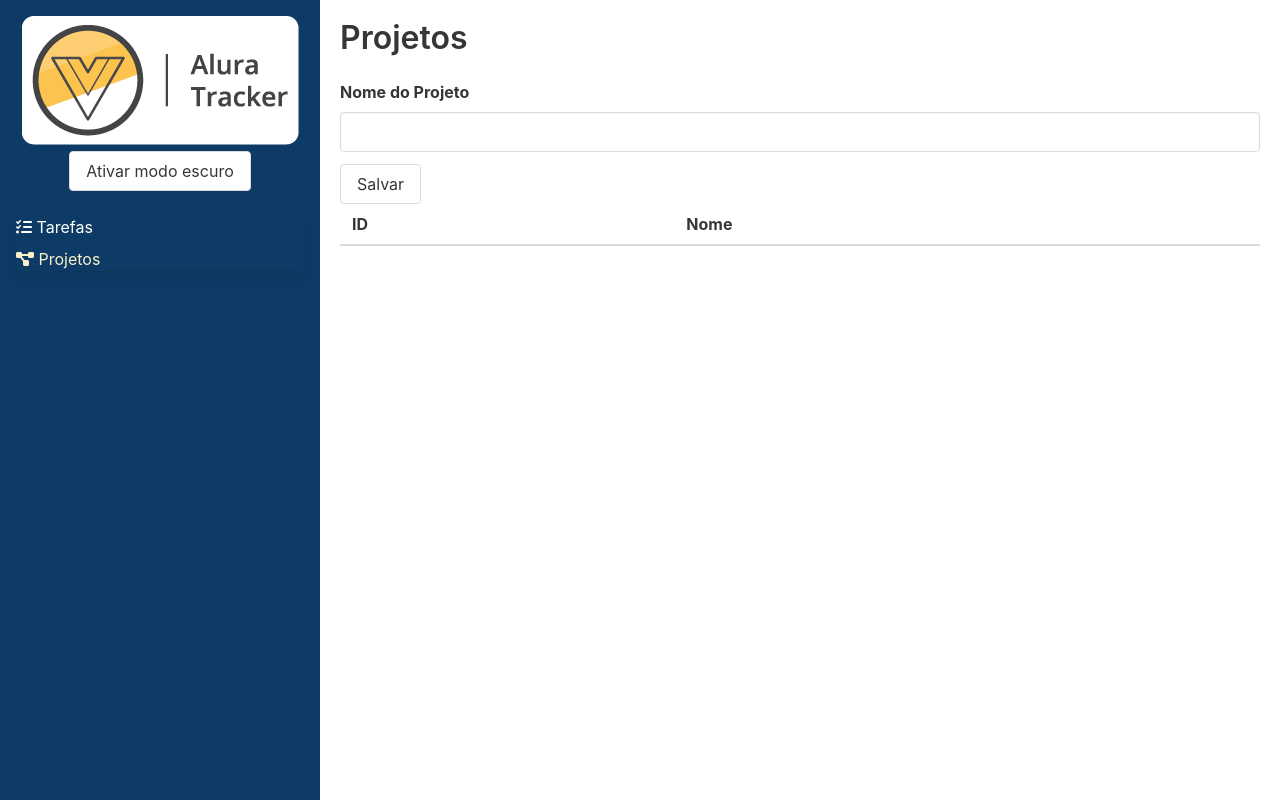
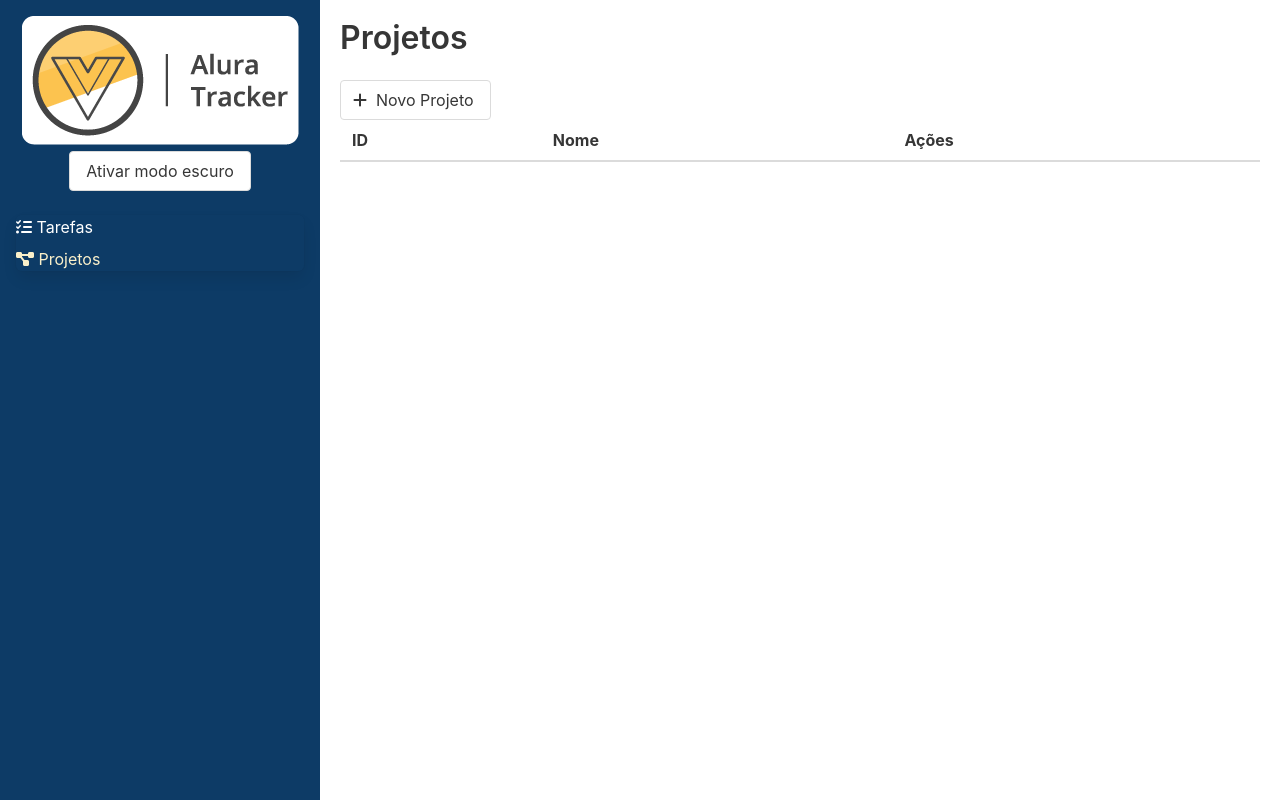
Before and after one commit to edmarques11/Vue-3-Alura, a Vue app: page /#/projetos in a window 1280 px wide. Built offline with nearby package versions, Linux system fonts and the light colour scheme.

Commit message:
feat: componentize form add projetc

```diff
--- a/src/router/index.ts
+++ b/src/router/index.ts
@@ -4,12 +4,22 @@
     {
         path: "/",
         name: "Tarefas",
-        component: () => import("../views/Tarefas.vue"),
+        component: () => import("@/views/Tarefas.vue"),
     },
     {
         path: "/projetos",
         name: "Projetos",
-        component: () => import("../views/Projetos.vue"),
+        component: () => import("@/views/Projetos.vue"),
+    },
+    {
+        path: "/projetos/novo",
+        name: "Novo Projeto",
+        component: () => import("@/views/projetos/Formulario.vue"),
+    },
+    {
+        path: "/projetos/:id",
+        name: "Editar Projeto",
+        component: () => import("@/views/projetos/Formulario.vue"),
     },
 ];
 
--- a/src/views/Projetos.vue
+++ b/src/views/Projetos.vue
@@ -1,33 +1,31 @@
 <template>
     <section class="projetos">
         <h1 class="title">Projetos</h1>
-        <form @submit.prevent="salvar">
-            <div class="field">
-                <label for="nomeDoProjeto" class="label">
-                    Nome do Projeto
-                </label>
-                <input
-                    v-model="nomeDoProjeto"
-                    type="text"
-                    class="input"
-                    id="nomeDoProjeto"
-                />
-            </div>
-            <div class="field">
-                <button class="button" type="submit">Salvar</button>
-            </div>
-        </form>
+        <router-link to="/projetos/novo" class="button">
+            <span class="icon is-small">
+                <i class="fas fa-plus"></i>
+            </span>
+            <span>Novo Projeto</span>
+        </router-link>
         <table class="table is-fullwidth">
             <thead>
                 <tr>
                     <th>ID</th>
                     <th>Nome</th>
+                    <th>Ações</th>
                 </tr>
             </thead>
             <tbody>
                 <tr v-for="projeto in projetos" :key="projeto.id">
                     <td>{{ projeto.id }}</td>
                     <td>{{ projeto.nome }}</td>
+                    <td>
+                        <router-link :to="`/projetos/${projeto.id}`" class="button">
+                            <span class="icon is-small">
+                                <i class="fas fa-pencil-alt"></i>
+                            </span>
+                        </router-link>
+                    </td>
                 </tr>
             </tbody>
         </table>
@@ -41,24 +39,10 @@
 export default defineComponent({
     name: "ProjetosVue",
 
-    data() {
-        return {
-            nomeDoProjeto: "",
-        };
-    },
-
-    methods: {
-        salvar(): void {
-            this.store.commit("ADICIONA_PROJETO", this.nomeDoProjeto);
-            this.nomeDoProjeto = "";
-        },
-    },
-
     setup() {
         const store = useStore();
 
         return {
-            store,
             projetos: computed(() => store.state.projetos),
         };
     },
--- /dev/null
+++ b/src/views/projetos/Formulario.vue
@@ -0,0 +1,58 @@
+<template>
+    <section class="projetos">
+        <h1 class="title">Projetos</h1>
+        <form @submit.prevent="salvar">
+            <div class="field">
+                <label for="nomeDoProjeto" class="label">
+                    Nome do Projeto
+                </label>
+                <input
+                    v-model="nomeDoProjeto"
+                    type="text"
+                    class="input"
+                    id="nomeDoProjeto"
+                />
+            </div>
+            <div class="field">
+                <button class="button" type="submit">Salvar</button>
+            </div>
+        </form>
+    </section>
+</template>
+
+<script lang="ts">
+import { useStore } from "@/store";
+import { defineComponent } from "vue";
+
+export default defineComponent({
+    name: "FormularioVue",
+
+    data() {
+        return {
+            nomeDoProjeto: "",
+        };
+    },
+
+    methods: {
+        salvar(): void {
+            this.store.commit("ADICIONA_PROJETO", this.nomeDoProjeto);
+            this.nomeDoProjeto = "";
+            this.$router.push('/projetos')
+        },
+    },
+
+    setup() {
+        const store = useStore();
+
+        return {
+            store
+        };
+    },
+});
+</script>
+
+<style scoped>
+.projetos {
+    padding: 1.25rem;
+}
+</style>
```
